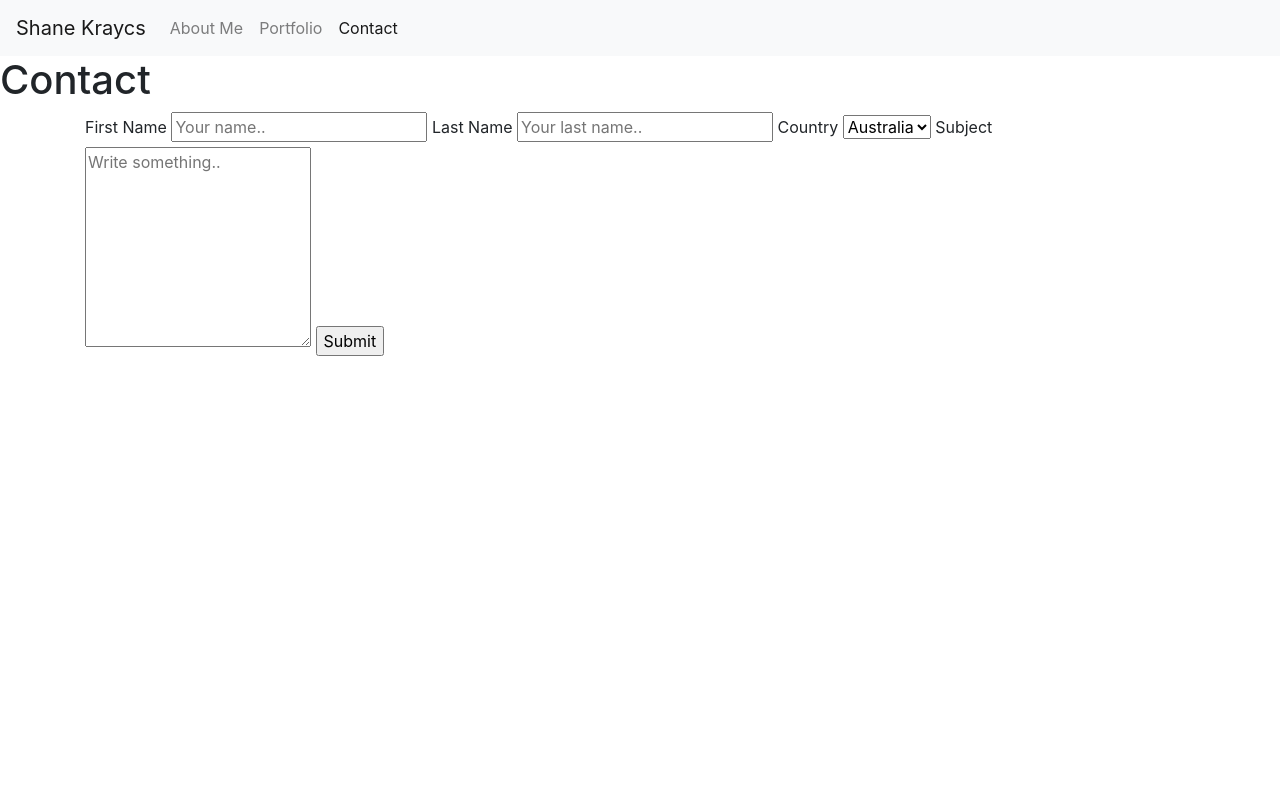
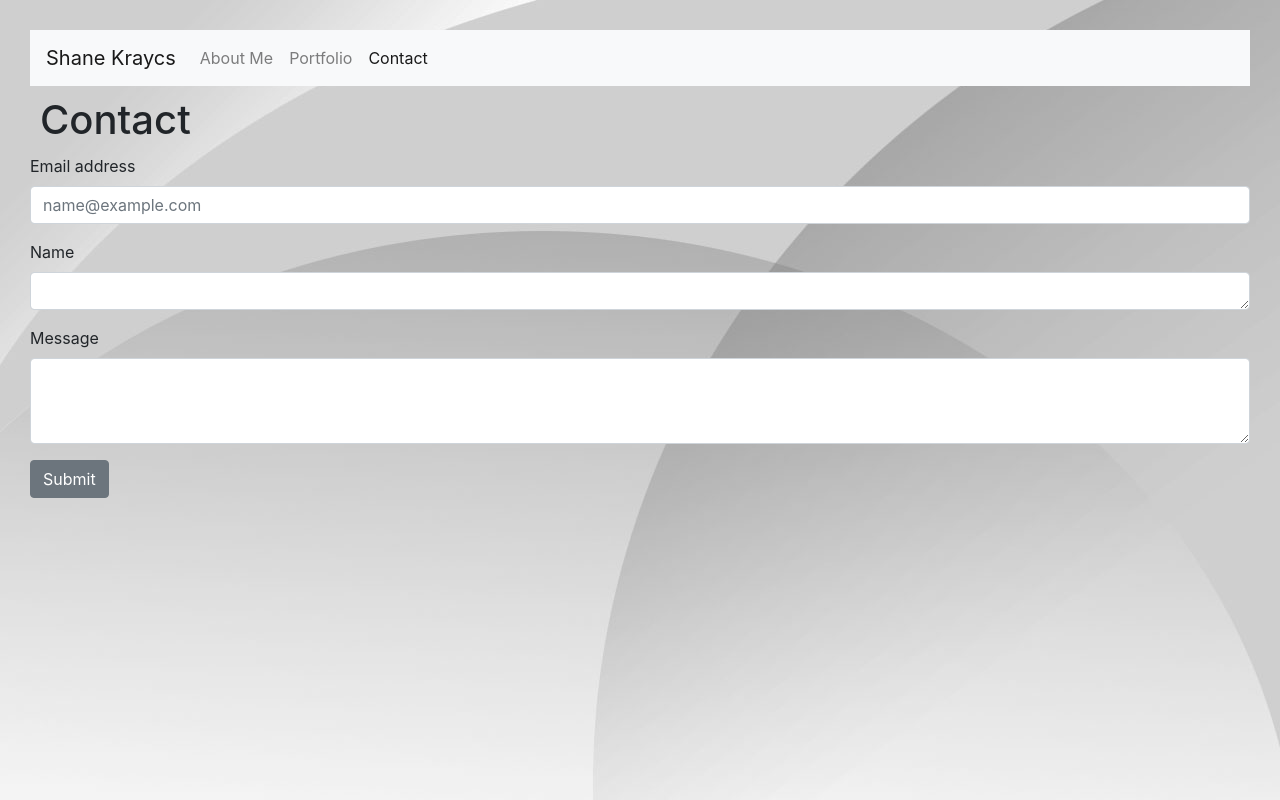
Before and after one commit to smkraycs12/SMK_Portfolio, a plain HTML site: page sitePages/contact.html in a window 1280 px wide. Drawn offline with nearby package versions, Linux system fonts and the light colour scheme.

Commit message:
added refined contact pg

```diff
--- a/sitePages/contact.html
+++ b/sitePages/contact.html
@@ -8,7 +8,11 @@
     <!-- Bootstrap CSS -->
     <link rel="stylesheet" href="https://stackpath.bootstrapcdn.com/bootstrap/4.5.2/css/bootstrap.min.css" integrity="sha384-JcKb8q3iqJ61gNV9KGb8thSsNjpSL0n8PARn9HuZOnIxN0hoP+VmmDGMN5t9UJ0Z" crossorigin="anonymous">
 
+    <!-- CSS page link -->
+    <link rel="stylesheet" href="../style.css">
+
     <title>Shane Kraycs's Portfolio</title>
+
   </head>
 
   <header>
@@ -40,29 +44,22 @@
   <body>
     <h1>Contact</h1>
 
-    <div class="container">
-      <form action="action_page.php">
+    <form>
+      <div class="form-group">
+        <label for="contactEmail">Email address</label>
+        <input type="email" class="form-control" id="exampleFormControlInput1" placeholder="name@example.com">
+      </div>
+      <div class="form-group">
+        <label for="contactsName">Name</label>
+        <textarea class="form-control" id="exampleFormControlTextarea1" rows="1"></textarea>
+      </div>
+      <div class="form-group">
+        <label for="message">Message</label>
+        <textarea class="form-control" id="exampleFormControlTextarea1" rows="3"></textarea>
+      </div>
+      <button type="button" class="btn btn-secondary">Submit</button>
 
-        <label for="fname">First Name</label>
-        <input type="text" id="fname" name="firstname" placeholder="Your name..">
-
-        <label for="lname">Last Name</label>
-        <input type="text" id="lname" name="lastname" placeholder="Your last name..">
-
-        <label for="country">Country</label>
-        <select id="country" name="country">
-          <option value="australia">Australia</option>
-          <option value="canada">Canada</option>
-          <option value="usa">USA</option>
-        </select>
-
-        <label for="subject">Subject</label>
-        <textarea id="subject" name="subject" placeholder="Write something.." style="height:200px"></textarea>
-
-        <input type="submit" value="Submit">
-
-      </form>
-    </div>
+    </form>
 
     <!-- Optional JavaScript -->
     <!-- jQuery first, then Popper.js, then Bootstrap JS -->
```
Also changed, not shown: index.html (+1 -1 lines).
